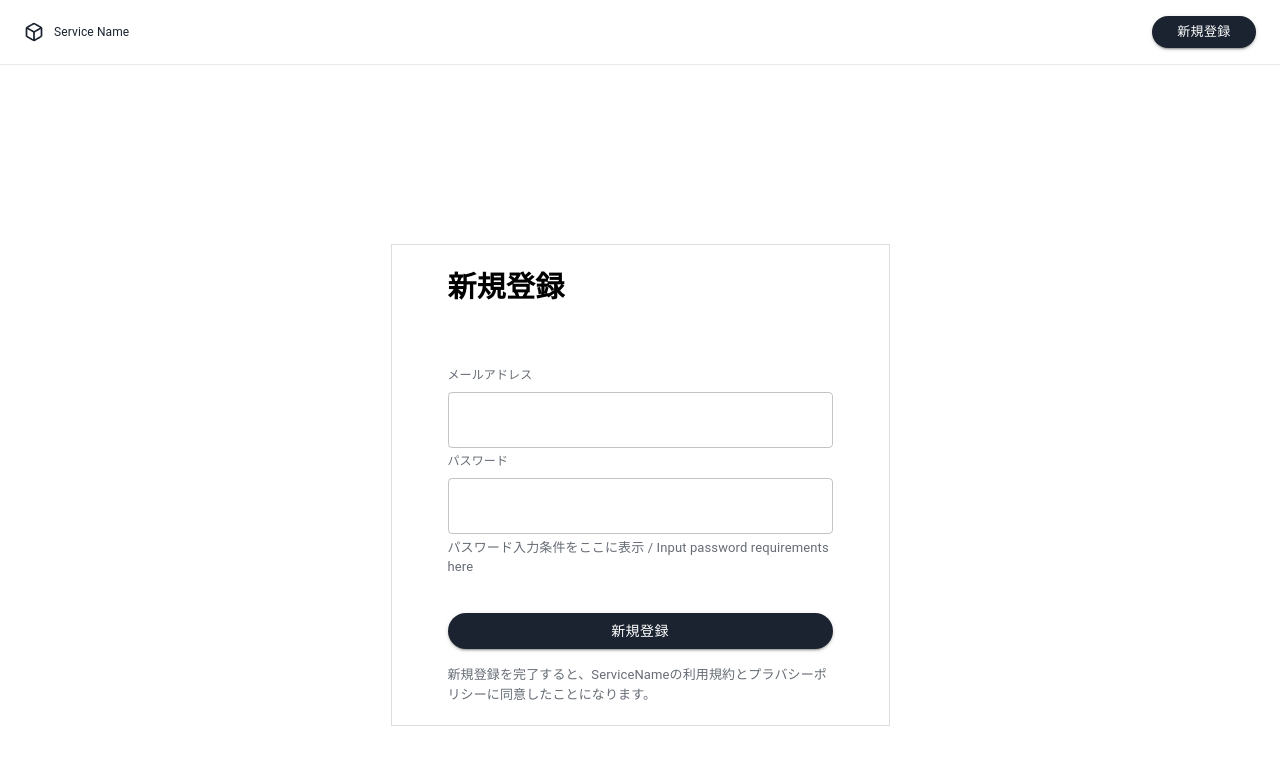
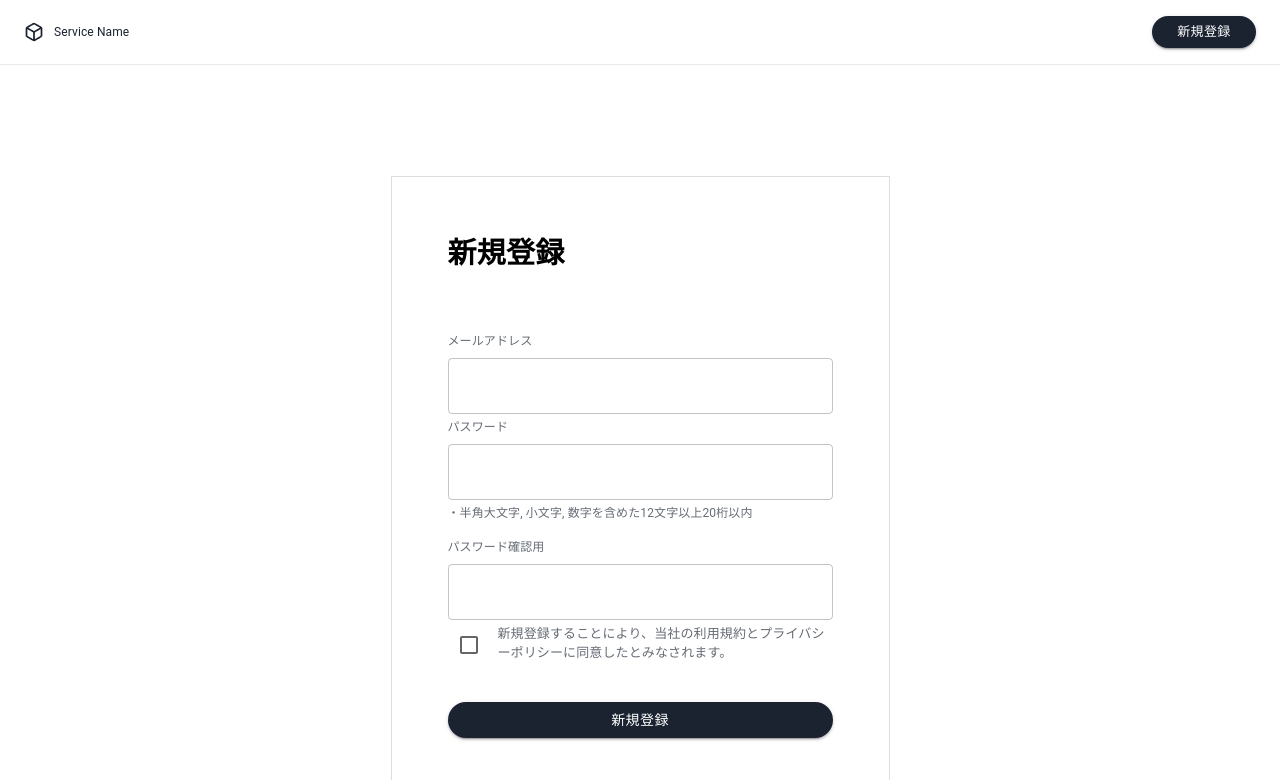
Before and after one commit to aswanthk-jiitak/react-components, a React app: page /registration in a window 1280 px wide. Shown: the top 780 px of the page. Built offline with nearby package versions, Linux system fonts and the light colour scheme.

Commit message:
validations

```diff
--- a/src/pages/login/index.js
+++ b/src/pages/login/index.js
@@ -1,10 +1,34 @@
-
+import React, { useState } from 'react';
 import MainLayout from "../../layout/mailLayout";
 import { Box, Stack, Typography } from "@mui/material";
 import ButtonComponents from "../../components/buttonComponents";
 import TextFieldComponent from "../../components/textBoxComponents";
 
 const LoginPage = () => {
+    const [email, setEmail] = useState('');
+    const [password, setPassword] = useState('');
+    const [emailError, setEmailError] = useState('');
+
+    const handleEmailChange = (e) => {
+        setEmail(e.target.value);  // Update the email state
+    };
+
+    const handleEmailsubmit = (e) => {
+        e.preventDefault(); // Prevent the default form submission (if inside a form)
+
+        console.log("Button clicked");
+        console.log(email)
+
+        const emailRegex = /^[^\s@]+@[^\s@]+\.[^\s@]+$/;
+        if (!emailRegex.test(email)) { // Use the current email state here
+            console.log("Invalid email");
+            setEmailError('有効なメールアドレスを入力してください');
+        } else {
+            console.log("Valid email");
+            setEmailError('');
+        }
+    };
+
     return (
         <MainLayout>
             <div className="App">
@@ -29,7 +53,7 @@ const LoginPage = () => {
                             width={'385px'}>ログイン</Typography>
                         <Stack direction="column" spacing={1} sx={{ mt: '22px' }}>
                             <Typography color='#666C75' fontSize={'12px'} textAlign={'left'}>メールアドレス</Typography>
-                            <TextFieldComponent sx={{ width: '385px', height: '44px', borderRadius: '2px' }} />
+                            <TextFieldComponent sx={{ width: '385px', height: '44px', borderRadius: '2px' }} onChange={handleEmailChange}/>
                         </Stack>
                         <Stack direction="column" spacing={1}>
                             <Stack direction="row" spacing={25}>
@@ -38,7 +62,8 @@ const LoginPage = () => {
                             </Stack>
                             <TextFieldComponent sx={{ width: '385px', height: '44px', borderRadius: '2px' }} type='password' />
                         </Stack>
-                        <ButtonComponents sx={{ width: '385px', height: '48px', borderRadius: '44px', mt: '20px' }} type='password' label={'ログイン'} />
+                        <ButtonComponents sx={{ width: '385px', height: '48px', borderRadius: '44px', mt: '20px' }} type='password' label={'ログイン'} onClick={handleEmailsubmit}/>
+                        {emailError && <p style={{ color: 'red', fontSize: '12px' }}>{emailError}</p>}
                     </Box>
 
                 </header>
--- a/src/pages/registration.js
+++ b/src/pages/registration.js
@@ -1,13 +1,10 @@
-
-
-
-
+import React, { useState } from 'react';
 import { useNavigate } from 'react-router-dom';
 import MainLayout from '../layout/mailLayout';
 import ButtonComponents from '../components/buttonComponents';
 import TextFieldComponent from '../components/textBoxComponents';
 import { Stack, Typography, Box, IconButton, InputAdornment } from '@mui/material';
-
+import { Checkbox } from '@mui/material';
 
 
 function RegistrationPage() {
@@ -16,6 +13,57 @@ function RegistrationPage() {
   const handleNavigate = () => {
     navigate('/registration/'); // Navigates to the About page
   };
+
+  const [email, setEmail] = useState('');
+  const [password1, setPassword1] = useState('');
+  const [password2, setPassword2] = useState('');
+  const [emailError, setEmailError] = useState('');
+  const [passwordError, setPasswordError] = useState('');
+  const [passwordCompareError, setPasswordCompareError] = useState('');
+
+  const handleEmailChange = (e) => {
+    setEmail(e.target.value);  // Update the email state
+    };
+
+    const handlePassword1Change = (e) => {
+      setPassword1(e.target.value);  // Update the email state
+      };
+
+    const handlePassword2Change = (e) => {
+        setPassword2(e.target.value);  // Update the email state
+        };
+
+  const handleSubmit = (e) => {
+    e.preventDefault(); // Prevent the default form submission (if inside a form)
+
+    console.log("Button clicked");
+    console.log(email)
+
+    const emailRegex = /^[^\s@]+@[^\s@]+\.[^\s@]+$/;
+    if (!emailRegex.test(email)) { // Use the current email state here
+        console.log("Invalid email");
+        setEmailError('有効なメールアドレスを入力してください');
+    } else {
+        console.log("Valid email");
+        setEmailError('');
+    }
+
+
+    if (password1.length < 12 || password1.length > 20) {
+      setPasswordError('12文字以上20文字以内で、半角の大文字, 小文字, 数字を含めてください。');
+      console.log('error founf')
+  } else {
+      setPasswordError('');
+  }
+
+    if(password1!=password2){
+      setPasswordCompareError('パスワードが一致していません')
+    } else {
+      setPasswordCompareError('')
+    }
+
+    };
+
   return (
     <MainLayout>
       <div className="App">
@@ -27,7 +75,7 @@ function RegistrationPage() {
               alignItems: 'center',
               gap: '16px',
               width: '449px',
-              height: '432px',
+              height: '568px',
               margin: '0 auto',
               padding: '24px',
               border: '0.5px solid #ddd',
@@ -39,7 +87,30 @@ function RegistrationPage() {
               width={'385px'}>新規登録</Typography>
             <Stack direction="column" spacing={1} mt={'40px'}>
               <Typography color='#666C75' fontSize={'12px'} textAlign={'left'}>メールアドレス</Typography>
-              <TextFieldComponent sx={{ width: '385px', height: '44px' }} type='password'
+              <TextFieldComponent sx={{ width: '385px', height: '44px' }} onChange={handleEmailChange} />
+            </Stack>
+            {emailError && <p style={{ color: 'red', fontSize: '12px' }}>{emailError}</p>}
+            <Stack direction="column" spacing={1}>
+              <Stack direction="row" spacing={25}>
+                <Typography color='#666C75' fontSize={'12px'} textAlign={'left'}>パスワード</Typography>
+              </Stack>
+              <TextFieldComponent sx={{ width: '385px', height: '44px' }} type='password' onChange={handlePassword1Change}
+              InputProps={{
+                endAdornment: (
+                  <InputAdornment position="end">
+                    <IconButton>
+                      <ButtonComponents label={'hiii'} />
+
+                    </IconButton>
+                  </InputAdornment>
+                ),
+              }}/>
+            </Stack>
+            {passwordError && <p style={{ color: 'red', fontSize: '12px' }}>{passwordError}</p>}
+            <Typography color='#666C75' width={385} fontSize={'12px'} textAlign={'left'}>・半角大文字, 小文字, 数字を含めた12文字以上20桁以内</Typography>
+            <Stack direction="column" spacing={1} >
+              <Typography color='#666C75' fontSize={'12px'} textAlign={'left'}>パスワード確認用</Typography>
+              <TextFieldComponent sx={{ width: '385px', height: '44px' }} type='password' onChange={handlePassword2Change}
                 InputProps={{
                   endAdornment: (
                     <InputAdornment position="end">
@@ -51,15 +122,12 @@ function RegistrationPage() {
                   ),
                 }} />
             </Stack>
-            <Stack direction="column" spacing={1}>
-              <Stack direction="row" spacing={25}>
-                <Typography color='#666C75' fontSize={'12px'} textAlign={'left'}>パスワード</Typography>
-              </Stack>
-              <TextFieldComponent sx={{ width: '385px', height: '44px' }} type='password' />
+            {passwordCompareError && <p style={{ color: 'red', fontSize: '12px' }}>{passwordCompareError}</p>}
+            <Stack width={'385px'} direction="row" spacing={1}>
+              <Checkbox></Checkbox>
+              <Typography color='#666C75' width={385} fontSize={'13px'} textAlign={'left'}>新規登録することにより、当社の利用規約とプライバシーポリシーに同意したとみなされます。</Typography>
             </Stack>
-            <Typography color='#666C75' width={385} fontSize={'13px'} textAlign={'left'}>パスワード入力条件をここに表示 / Input password requirements here</Typography>
-            <ButtonComponents sx={{ width: '385px', borderRadius: '48px', mt: '20px' }} label={'新規登録'} onClick={handleNavigate} />
-            <Typography color='#666C75' width={385} fontSize={'13px'} textAlign={'left'}>新規登録を完了すると、ServiceNameの利用規約とプラバシーポリシーに同意したことになります。</Typography>
+            <ButtonComponents sx={{ width: '385px', borderRadius: '48px', mt: '20px' }} label={'新規登録'} onClick={handleSubmit} />
           </Box>
 
         </header>
```
